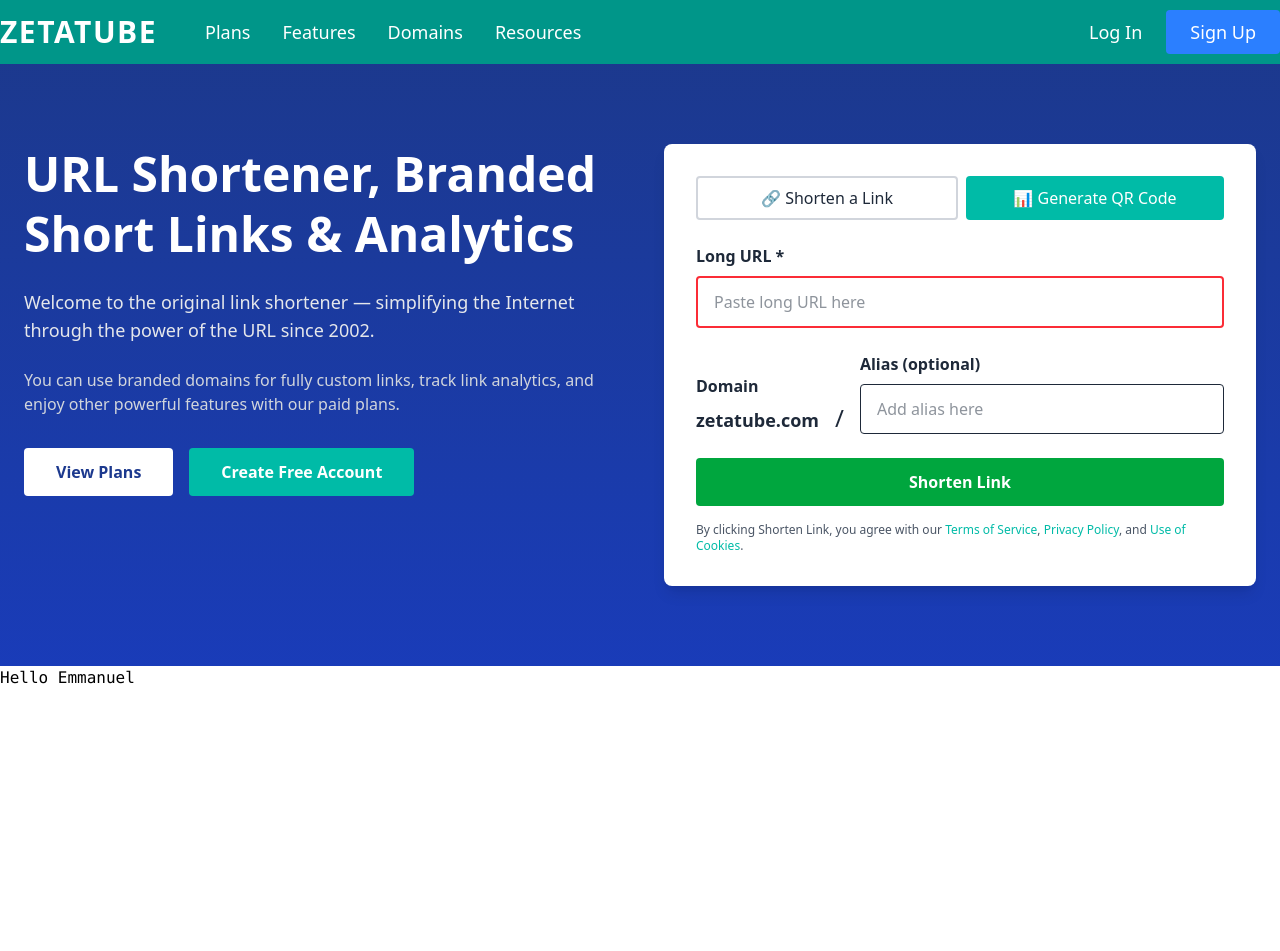
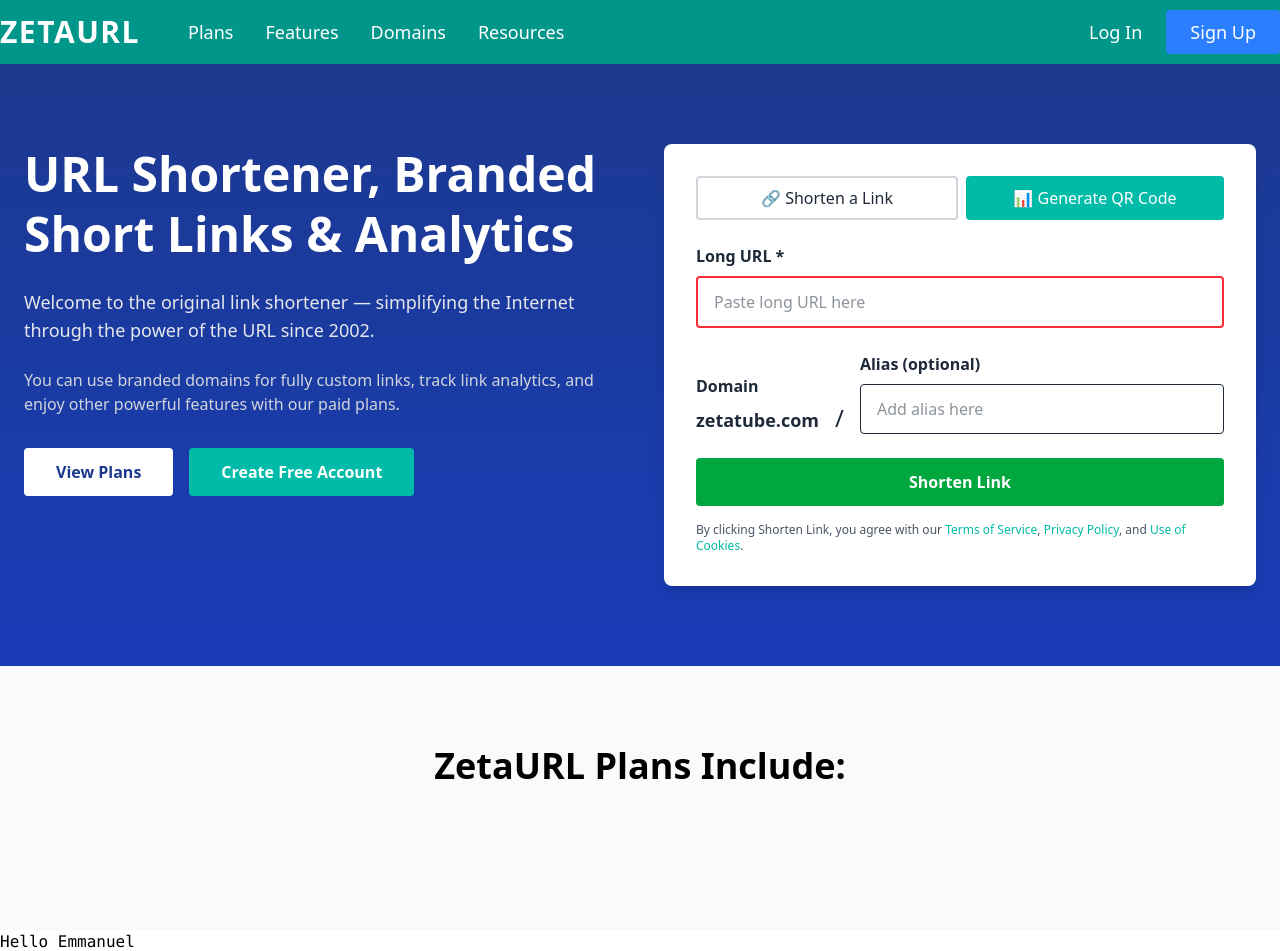
Before and after one commit to jirighoemaanuel/zetatube, a React (Vite) app: page / in a window 1280 px wide. Shown: the top 951 px of the page. Before the commit the page ends 800 px from the top, so only its background shows below. Built offline with nearby package versions, Linux system fonts and the light colour scheme.

Commit message:
working on features section

```diff
--- a/src/App.tsx
+++ b/src/App.tsx
@@ -1,11 +1,13 @@
 import Nav from './components/Nav.tsx';
 import Hero from './components/Hero.tsx';
+import Features from './components/Features.tsx';
 
 function App() {
   return (
     <div className=''>
       <Nav></Nav>
       <Hero></Hero>
+      <Features></Features>
       <div className='font-mono'>
         <h1>Hello Emmanuel</h1>
       </div>
--- /dev/null
+++ b/src/components/Features.tsx
@@ -0,0 +1,17 @@
+function Features() {
+  return (
+    <section className='bg-gray-50 py-20'>
+      <div className='max-w-7xl mx-auto px-6'>
+        <h2 className='text-4xl font-bold text-center mb-16'>
+          ZetaURL Plans Include:
+        </h2>
+
+        <div className='grid grid-cols-4 gap-8'>
+          {/* Feature cards will go here */}
+        </div>
+      </div>
+    </section>
+  );
+}
+
+export default Features;
--- a/src/components/Nav.tsx
+++ b/src/components/Nav.tsx
@@ -1,10 +1,10 @@
 function Nav() {
   return (
-    <nav className='bg-teal-600 h-16 w-full text-white text-lg'>
+    <nav className='bg-teal-600 h-16 w-full text-white text-lg sticky top-0'>
       <div className='max-w-7xl mx-auto h-full flex justify-between items-center'>
         <div className='flex items-center gap-12'>
           <div className=''>
-            <h1 className='text-3xl font-bold tracking-wider'>ZETATUBE</h1>
+            <h1 className='text-3xl font-bold tracking-wider'>ZETAURL</h1>
           </div>
           <ul className='flex gap-8'>
             <li>
```
